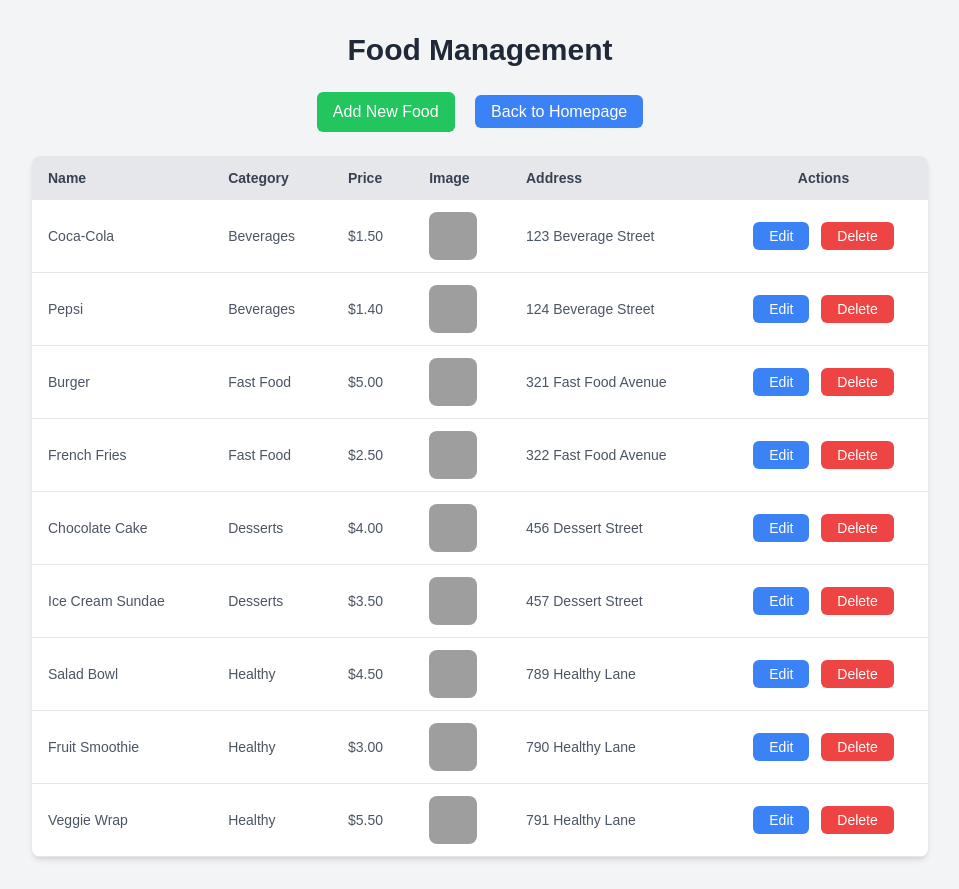
After one commit to LeTiepTuyen/FoodOrder_API, a Node server app: page /foods/manage in a window 1280 px wide. The commit adds this page. Shown: the whole page, without its empty margins (160-1119 px from the left). Run offline with Node 20, Linux system fonts and the light colour scheme; data comes from the database, SQL or seed files in the repository; some libraries are stand-ins or nearby versions; grey boxes are pictures that could not be loaded.

Commit message:
add food management page

```diff
--- a/app.js
+++ b/app.js
@@ -47,6 +47,7 @@ connectDB();
 app.use('/cart', cartRoutes); // Add /cart as the base path
 app.use(authRoutes); // Login và Register
 app.use('/api/accounts', accountRoutes);
+app.use('/foods', foodRoutes);
 app.use('/', foodRoutes); // Trang chính
 
 // Xử lý lỗi 404
--- a/controllers/food.controller.js
+++ b/controllers/food.controller.js
@@ -1,10 +1,15 @@
 const Food = require('../models/food.model');
+const Category = require('../models/category.model');
 
 // Get all foods
 exports.getAllFoods = async (req, res) => {
   try {
     const foods = await Food.find().populate('category_id');
-    res.render('homepage', { foods, isLoading: false }); // Truyền biến isLoading
+    if (req.query.manage) {
+      const categories = await Category.find();
+      return res.render('food_manage', { foods, categories });
+    }
+    res.render('homepage', { foods, isLoading: false });
   } catch (error) {
     res.status(500).json({ error: error.message });
   }
@@ -27,13 +32,12 @@ exports.getFoodById = async (req, res) => {
   }
 };
 
-
 // Create new food
 exports.createFood = async (req, res) => {
   try {
     const newFood = new Food(req.body);
     await newFood.save();
-    res.status(201).json(newFood);
+    res.redirect('/foods/manage');
   } catch (error) {
     res.status(400).json({ error: error.message });
   }
@@ -46,7 +50,7 @@ exports.updateFood = async (req, res) => {
     if (!updatedFood) {
       return res.status(404).json({ message: 'Food not found' });
     }
-    res.status(200).json(updatedFood);
+    res.redirect('/foods/manage');
   } catch (error) {
     res.status(400).json({ error: error.message });
   }
--- a/public/tailwind/output.css
+++ b/public/tailwind/output.css
@@ -697,6 +697,10 @@ video {
 
 .mt-8 {
   margin-top: 2rem;
+}
+
+.ml-4 {
+  margin-left: 1rem;
 }
 
 .block {
--- a/routers/food.routes.js
+++ b/routers/food.routes.js
@@ -1,6 +1,13 @@
 const express = require('express');
 const router = express.Router();
 const foodController = require('../controllers/food.controller');
+const categoryController = require('../controllers/category.controller');
+
+// Route để hiển thị trang quản lý món ăn
+router.get('/manage', (req, res) => {
+  req.query.manage = true;
+  foodController.getAllFoods(req, res);
+});
 
 // Route để hiển thị danh sách các món ăn trên trang chủ
 router.get('/', foodController.getAllFoods);
@@ -12,7 +19,7 @@ router.get('/:id', foodController.getFoodById);
 router.post('/', foodController.createFood);
 
 // Route để cập nhật một food theo ID
-router.put('/:id', foodController.updateFood);
+router.post('/:id', foodController.updateFood);
 
 // Route để xóa một food theo ID
 router.delete('/:id', foodController.deleteFood);
--- /dev/null
+++ b/views/food_manage.ejs
@@ -0,0 +1,209 @@
+<!DOCTYPE html>
+<html lang="en">
+<head>
+  <meta charset="UTF-8">
+  <meta name="viewport" content="width=device-width, initial-scale=1.0">
+  <title>Food Management</title>
+  <link href="/tailwind/output.css" rel="stylesheet">
+</head>
+<body class="bg-gray-100 min-h-screen font-poppins">
+  <div class="container mx-auto py-8">
+    <h1 class="text-3xl font-bold mb-6 text-center text-gray-800">Food Management</h1>
+
+    <div class="text-center mb-6">
+      <button id="add-food-btn" class="bg-green-500 text-white px-4 py-2 rounded-md hover:bg-green-600">Add New Food</button>
+      <a href="/" class="bg-blue-500 text-white px-4 py-2 rounded-md hover:bg-blue-600 ml-4">Back to Homepage</a>
+    </div>
+
+    <div class="overflow-x-auto shadow-md rounded-lg max-w-4xl mx-auto">
+      <table class="w-full bg-white rounded-lg shadow-md text-sm text-left text-gray-600">
+        <thead class="bg-gray-200 text-gray-700">
+          <tr>
+            <th class="py-3 px-4">Name</th>
+            <th class="py-3 px-4">Category</th>
+            <th class="py-3 px-4">Price</th>
+            <th class="py-3 px-4">Image</th>
+            <th class="py-3 px-4">Address</th>
+            <th class="py-3 px-4 text-center">Actions</th>
+          </tr>
+        </thead>
+        <tbody>
+          <% foods.forEach(food => { %>
+            <tr class="border-b hover:bg-gray-100">
+              <td class="py-3 px-4"><%= food.name %></td>
+              <td class="py-3 px-4"><%= food.category_id.name %></td>
+              <td class="py-3 px-4">$<%= food.price.toFixed(2) %></td>
+              <td class="py-3 px-4"><img src="<%= food.img %>" alt="<%= food.name %>" class="w-12 h-12 rounded-lg"></td>
+              <td class="py-3 px-4"><%= food.address %></td>
+              <td class="py-3 px-4 text-center space-x-2">
+                <button
+                  class="bg-blue-500 text-white px-4 py-1 rounded-md hover:bg-blue-600 edit-btn"
+                  data-id="<%= food._id %>"
+                  data-name="<%= food.name %>"
+                  data-category="<%= food.category_id._id %>"
+                  data-price="<%= food.price %>"
+                  data-img="<%= food.img %>"
+                  data-address="<%= food.address %>">
+                  Edit
+                </button>
+                <button
+                  class="bg-red-500 text-white px-4 py-1 rounded-md hover:bg-red-600 delete-btn"
+                  data-id="<%= food._id %>"
+                  data-name="<%= food.name %>">
+                  Delete
+                </button>
+              </td>
+            </tr>
+          <% }); %>
+        </tbody>
+      </table>
+    </div>
+
+    <!-- Add Food Modal -->
+    <div id="addFoodModal" class="hidden fixed inset-0 bg-gray-900 bg-opacity-50 flex justify-center items-center">
+      <div class="bg-white rounded-lg shadow-lg p-6 w-1/3">
+        <h2 class="text-xl font-bold mb-4">Add New Food</h2>
+        <form id="addFoodForm" method="POST" action="/foods">
+          <div class="mb-4">
+            <label for="addName" class="block text-sm font-medium text-gray-600">Food Name</label>
+            <input id="addName" name="name" type="text" class="block w-full mt-1 border-gray-300 rounded-md shadow-sm" required>
+          </div>
+          <div class="mb-4">
+            <label for="addCategory" class="block text-sm font-medium text-gray-600">Category</label>
+            <select id="addCategory" name="category_id" class="block w-full mt-1 border-gray-300 rounded-md shadow-sm" required>
+              <% categories.forEach(category => { %>
+                <option value="<%= category._id %>"><%= category.name %></option>
+              <% }); %>
+            </select>
+          </div>
+          <div class="mb-4">
+            <label for="addPrice" class="block text-sm font-medium text-gray-600">Price</label>
+            <input id="addPrice" name="price" type="number" step="0.01" class="block w-full mt-1 border-gray-300 rounded-md shadow-sm" required>
+          </div>
+          <div class="mb-4">
+            <label for="addImg" class="block text-sm font-medium text-gray-600">Image URL</label>
+            <input id="addImg" name="img" type="text" class="block w-full mt-1 border-gray-300 rounded-md shadow-sm" required>
+          </div>
+          <div class="mb-4">
+            <label for="addAddress" class="block text-sm font-medium text-gray-600">Address</label>
+            <input id="addAddress" name="address" type="text" class="block w-full mt-1 border-gray-300 rounded-md shadow-sm" required>
+          </div>
+          <div class="flex justify-end space-x-4">
+            <button type="button" class="bg-gray-500 text-white px-4 py-2 rounded-md hover:bg-gray-600" onclick="closeAddFoodModal()">Cancel</button>
+            <button type="submit" class="bg-green-500 text-white px-4 py-2 rounded-md hover:bg-green-600">Add</button>
+          </div>
+        </form>
+      </div>
+    </div>
+
+    <!-- Edit Food Modal -->
+    <div id="editFoodModal" class="hidden fixed inset-0 bg-gray-900 bg-opacity-50 flex justify-center items-center">
+      <div class="bg-white rounded-lg shadow-lg p-6 w-1/3">
+        <h2 class="text-xl font-bold mb-4">Edit Food</h2>
+        <form id="editFoodForm" method="POST">
+          <div class="mb-4">
+            <label for="editName" class="block text-sm font-medium text-gray-600">Food Name</label>
+            <input id="editName" name="name" type="text" class="block w-full mt-1 border-gray-300 rounded-md shadow-sm" required>
+          </div>
+          <div class="mb-4">
+            <label for="editCategory" class="block text-sm font-medium text-gray-600">Category</label>
+            <select id="editCategory" name="category_id" class="block w-full mt-1 border-gray-300 rounded-md shadow-sm" required>
+              <% categories.forEach(category => { %>
+                <option value="<%= category._id %>"><%= category.name %></option>
+              <% }); %>
+            </select>
+          </div>
+          <div class="mb-4">
+            <label for="editPrice" class="block text-sm font-medium text-gray-600">Price</label>
+            <input id="editPrice" name="price" type="number" step="0.01" class="block w-full mt-1 border-gray-300 rounded-md shadow-sm" required>
+          </div>
+          <div class="mb-4">
+            <label for="editImg" class="block text-sm font-medium text-gray-600">Image URL</label>
+            <input id="editImg" name="img" type="text" class="block w-full mt-1 border-gray-300 rounded-md shadow-sm" required>
+          </div>
+          <div class="mb-4">
+            <label for="editAddress" class="block text-sm font-medium text-gray-600">Address</label>
+            <input id="editAddress" name="address" type="text" class="block w-full mt-1 border-gray-300 rounded-md shadow-sm" required>
+          </div>
+          <div class="flex justify-end space-x-4">
+            <button type="button" class="bg-gray-500 text-white px-4 py-2 rounded-md hover:bg-gray-600" onclick="closeEditFoodModal()">Cancel</button>
+            <button type="submit" class="bg-blue-500 text-white px-4 py-2 rounded-md hover:bg-blue-600">Save</button>
+          </div>
+        </form>
+      </div>
+    </div>
+
+    <script>
+      document.addEventListener('DOMContentLoaded', () => {
+        const addFoodModal = document.getElementById('addFoodModal');
+        const editFoodModal = document.getElementById('editFoodModal');
+        const editFoodForm = document.getElementById('editFoodForm');
+        const editName = document.getElementById('editName');
+        const editCategory = document.getElementById('editCategory');
+        const editPrice = document.getElementById('editPrice');
+        const editImg = document.getElementById('editImg');
+        const editAddress = document.getElementById('editAddress');
+
+        document.getElementById('add-food-btn').addEventListener('click', () => {
+          addFoodModal.classList.remove('hidden');
+        });
+
+        document.querySelectorAll('.edit-btn').forEach(button => {
+          button.addEventListener('click', () => {
+            const id = button.dataset.id;
+            const name = button.dataset.name;
+            const category = button.dataset.category;
+            const price = button.dataset.price;
+            const img = button.dataset.img;
+            const address = button.dataset.address;
+
+            // Populate modal fields
+            editName.value = name;
+            editCategory.value = category;
+            editPrice.value = parseFloat(price).toFixed(2);
+            editImg.value = img;
+            editAddress.value = address;
+
+            // Correctly set the form action
+            editFoodForm.action = `/foods/${id}`;
+
+            // Show the modal
+            editFoodModal.classList.remove('hidden');
+          });
+        });
+
+        // Handle delete button click
+        document.querySelectorAll('.delete-btn').forEach(button => {
+          button.addEventListener('click', () => {
+            const id = button.dataset.id;
+            if (confirm(`Are you sure you want to delete ${button.dataset.name}?`)) {
+              fetch(`/foods/${id}`, {
+                method: 'DELETE'
+              })
+              .then(response => {
+                if (response.ok) {
+                  window.location.reload();
+                } else {
+                  return response.text().then(text => { throw new Error(text) });
+                }
+              })
+              .catch(error => {
+                console.error('Error deleting food:', error);
+                alert('Error deleting food: ' + error.message);
+              });
+            }
+          });
+        });
+      });
+
+      function closeAddFoodModal() {
+        document.getElementById('addFoodModal').classList.add('hidden');
+      }
+
+      function closeEditFoodModal() {
+        document.getElementById('editFoodModal').classList.add('hidden');
+      }
+    </script>
+  </div>
+</body>
+</html>
```
Also changed, not shown: controllers/category.controller.js (+3 -4 lines).
